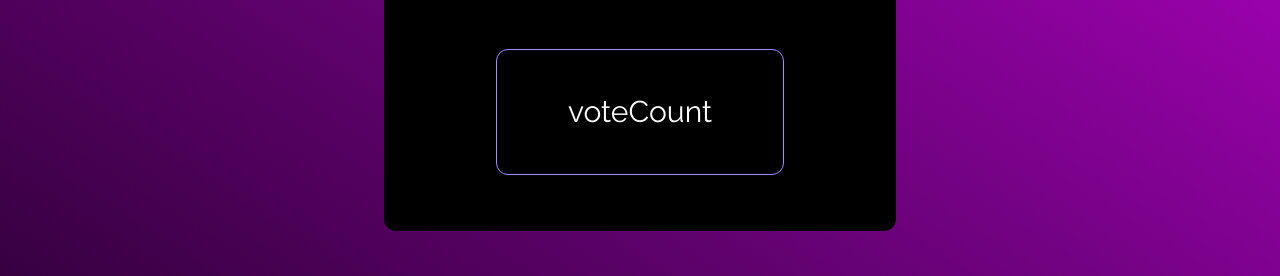
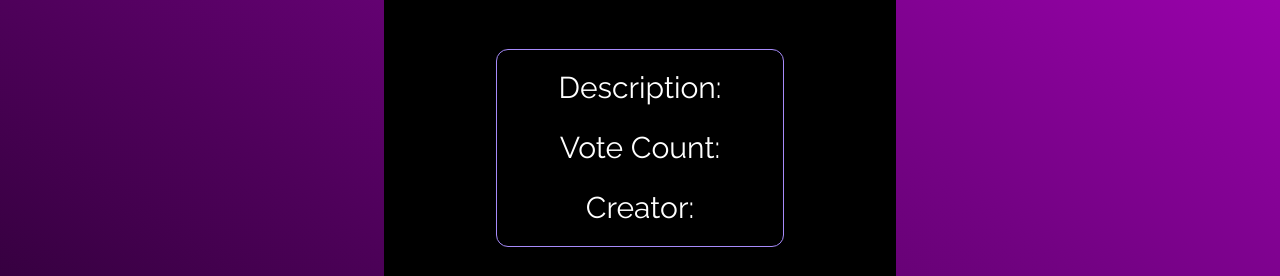
Before and after one commit to eobikoru/voting-app-bc, a Next.js app: page /viewwinner in a window 1280 px wide. Both pictures are taken after a click on the button "View Proposal". Shown: the part 411-687 px from the top of the page. Built offline with nearby package versions, Linux system fonts and the light colour scheme; what wagmi would draw is missing.

Commit message:
fix: edit viewwiinner

```diff
--- a/src/pages/viewwinner.tsx
+++ b/src/pages/viewwinner.tsx
@@ -13,9 +13,9 @@ const viewwinner = () => {
          <h1 className='text-4xl font-bold text-white'>Winning proposal</h1>
          <button onClick={toggleList} className='bg-purple-800 rounded-sm p-2 w-32 text-sm  text-white text-center'>{isVisible ? 'Hide Details' : 'View Proposal'}</button>
          <div className={`flex flex-col gap-6 w-72 items-center bg-black text-white  text-3xl border border-violet-400 rounded-xl p-5 mt-12 ${isVisible ? 'flex' : 'hidden'} `}>
-           <p></p>
-           <p>voteCount</p>
-           <p></p>
+           <p>Description: </p>
+           <p>Vote Count: </p>
+           <p>Creator: </p>
          </div>
 
       </div>
```
